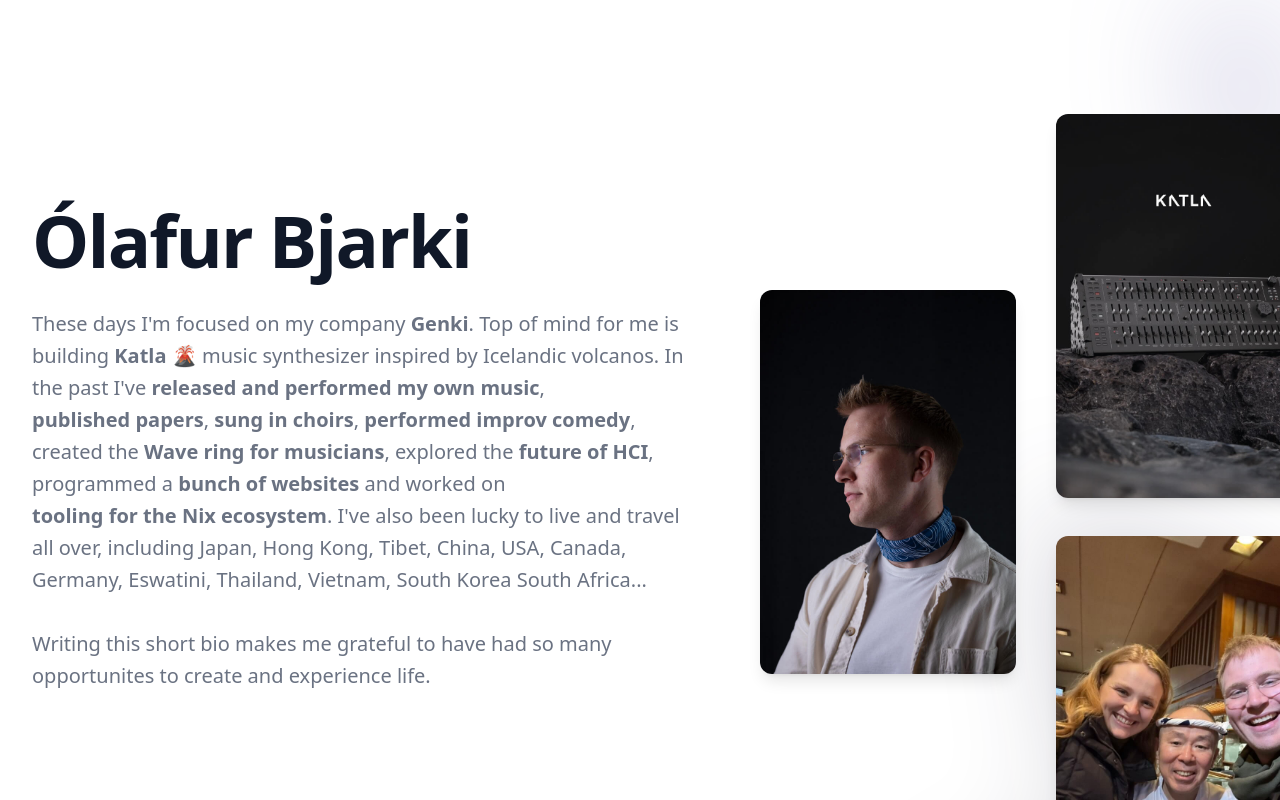
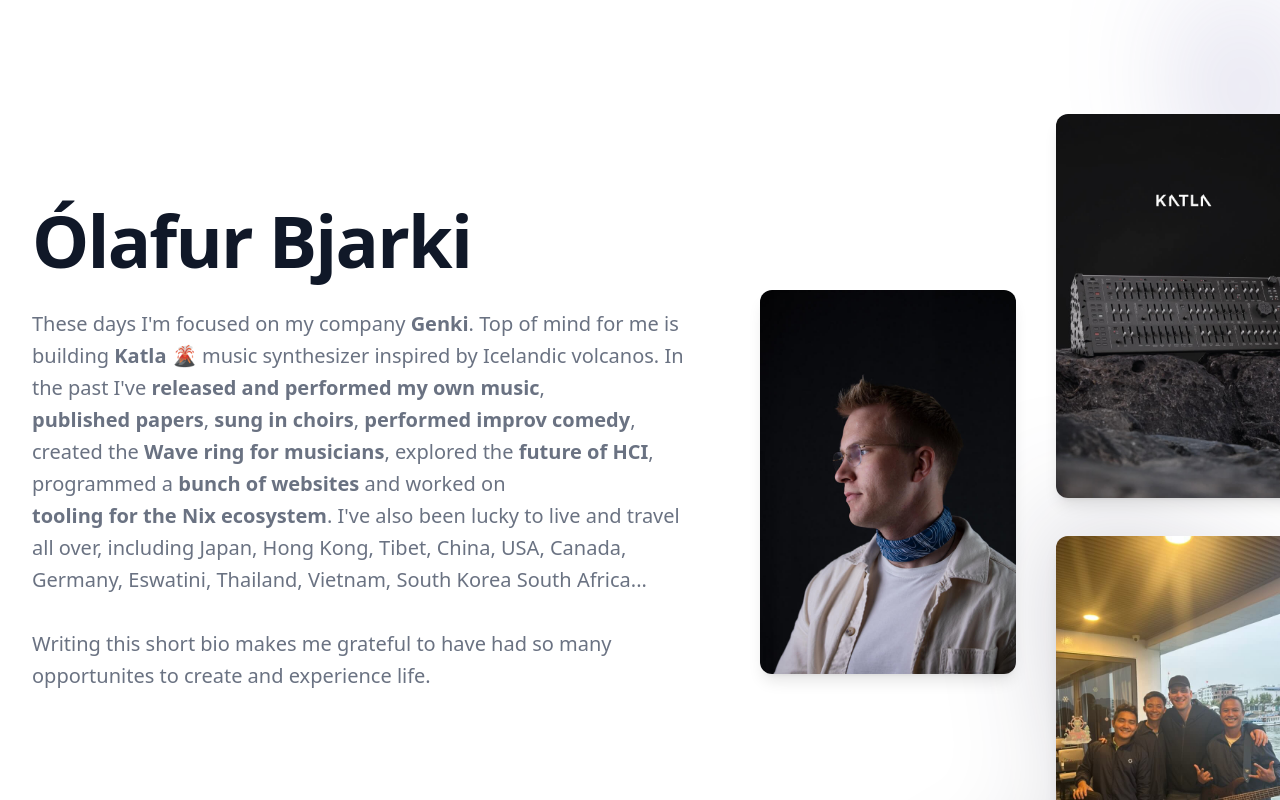
Before and after one commit to multivac61/olafurbjarki.com, a SvelteKit app: page / in a window 1280 px wide. Built offline with nearby package versions, Linux system fonts and the light colour scheme.

Commit message:
feat: add rocker image

```diff
--- a/src/routes/+page.svelte
+++ b/src/routes/+page.svelte
@@ -1,12 +1,12 @@
 <script lang="ts">
 	import cute from '$lib/cute.jpeg';
 	import katla from '$lib/katla.jpeg';
-	import japan from '$lib/japan.jpeg';
+	import rocker from '$lib/rocker.jpeg';
 	import harpa from '$lib/harpa.jpeg';
 	import pirate from '$lib/pirate.jpeg';
 	import { fade } from 'svelte/transition';
 
-	const images = [cute, katla, japan, harpa, pirate];
+	const images = [cute, katla, rocker, harpa, pirate];
 	let selectedImage: string | null = null;
 	let currentImageIndex = 0;
 
@@ -75,7 +75,9 @@
 				></div>
 			</div>
 			<div class="overflow-hidden lg:h-full">
-				<div class="mx-auto max-w-7xl px-6 pt-36 pb-32 sm:pt-60 lg:px-8 lg:pt-32 lg:pb-8 lg:h-full lg:flex lg:items-center">
+				<div
+					class="mx-auto max-w-7xl px-6 pt-36 pb-32 sm:pt-60 lg:flex lg:h-full lg:items-center lg:px-8 lg:pt-32 lg:pb-8"
+				>
 					<div class="mx-auto max-w-2xl gap-x-14 lg:mx-0 lg:flex lg:max-w-none lg:items-center">
 						<div class="relative w-full lg:max-w-xl lg:shrink-0 xl:max-w-2xl">
 							<h1
@@ -185,11 +187,11 @@
 									<button
 										type="button"
 										class="aspect-2/3 w-full cursor-pointer rounded-xl border-0 bg-transparent p-0 shadow-lg"
-										on:click={() => openModal(japan)}
+										on:click={() => openModal(rocker)}
 									>
 										<img
-											src={japan}
-											alt="With my girlfriend during our trip to Japan"
+											src={rocker}
+											alt="With my Vietnamese rocker gang. We played on a boat ride in Ha Long Bay."
 											class="aspect-2/3 w-full rounded-xl object-cover"
 										/>
 									</button>
```
Also changed, not shown: src/lib/rocker.jpeg (added).
